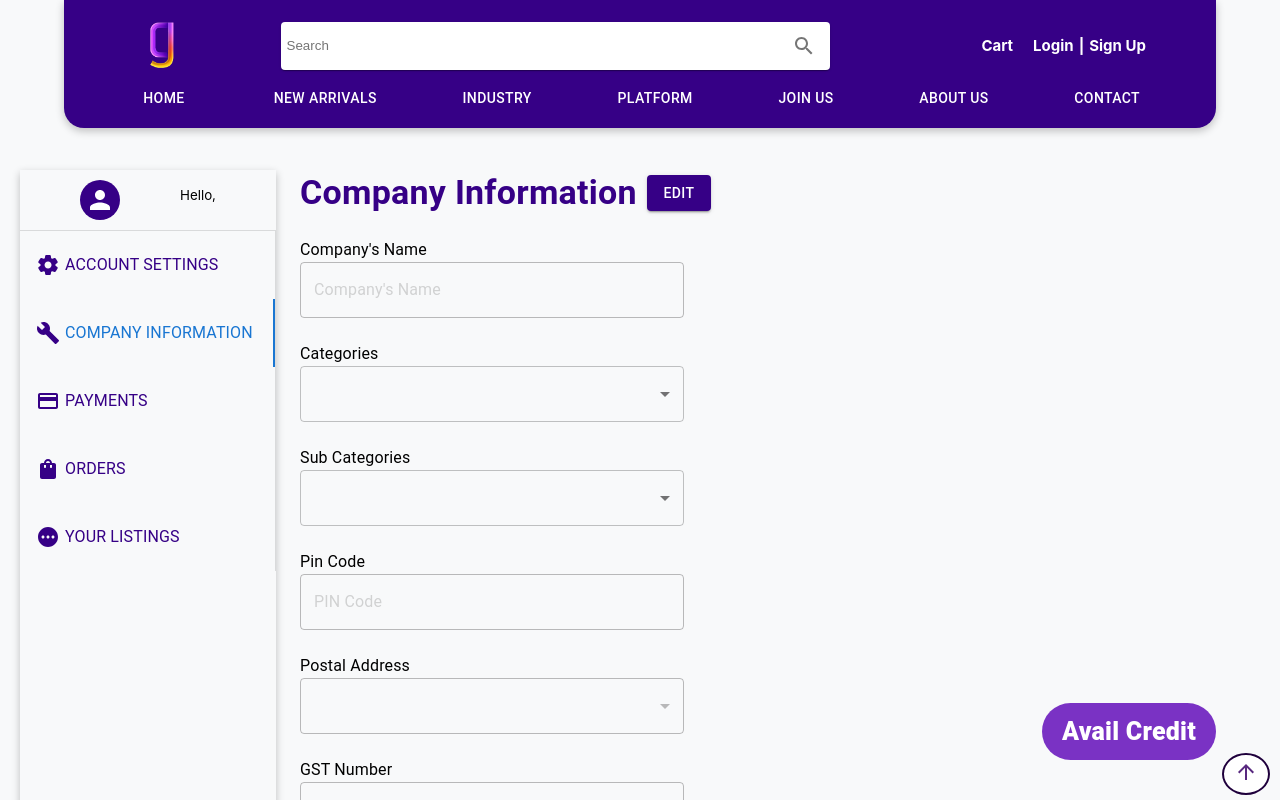
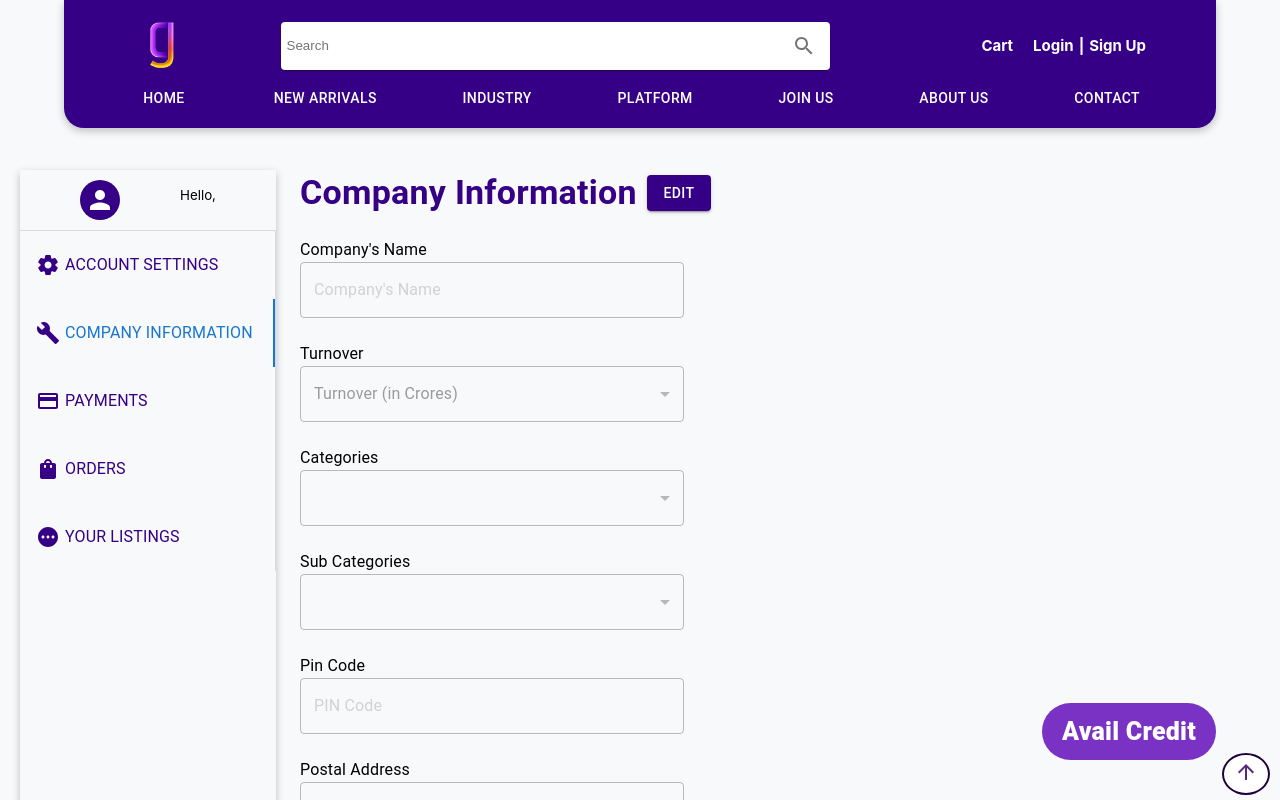
Before and after one commit to ishanyadav13290/new-internship-folder, a React (Create React App) app: page /account in a window 1280 px wide. Both pictures are taken after a click on the tab "COMPANY INFORMATION". Shown: the top 800 px of the page. Built offline with nearby package versions, Linux system fonts and the light colour scheme; what lord-icon-element would draw is missing.

Commit message:
company info fixed

```diff
--- a/src/components/User/Settings/CompanyInfo/companyInfo.jsx
+++ b/src/components/User/Settings/CompanyInfo/companyInfo.jsx
@@ -48,6 +48,7 @@ export default function CompanyInfo() {
   const [subCategoryValue, setSubCategoryValue] = useState([]);
   const [locations, setLocations] = useState([]);
   const [postalAddress, setPostalAddress] = useState([]);
+  const [turnover, setTurnover] = useState("")
 
   const handleChange = (event) => {
     const {
@@ -58,11 +59,13 @@ export default function CompanyInfo() {
       typeof value === 'string' ? value.split(',') : value,
     );
   };
+  const handleTurnoverChange = (e)=>{
+    setTurnover(e.target.value)
+  }
   const handleChange2 = (event) => {
     const {
       target: { value },
     } = event;
-    console.log(value)
     setSubCategoryValue(
       // On autofill we get a stringified value.
       typeof value === 'string' ? value.split(',') : value,
@@ -151,13 +154,40 @@ export default function CompanyInfo() {
           <TextField onChange={companyNameChange} sx={{ width: ["100%", "50%"] }} type="text" disabled={isDisable} placeholder={"Company's Name"} />
         </Box>
       </Box>
-
+      <br />
+      <Box display={"flex"}>
+        <Box textAlign={"left"} width={"100%"}>
+          <Typography variant={"body1"}>Turnover</Typography>
+          <Box sx={{ width: ["100%", "50%"] }}>
+      <FormControl fullWidth disabled={isDisable}>
+        <InputLabel id="demo-simple-select-label">Turnover (in Crores)</InputLabel>
+        <Select
+          labelId="demo-simple-select-label"
+          id="demo-simple-select"
+          value={turnover}
+          label="Turnover (in Crores)"
+          onChange={handleTurnoverChange}
+        >
+            <MenuItem value={"0-10Cr"}>0-10 Cr</MenuItem>
+            <MenuItem value={"11-25Cr"}>11-25 Cr</MenuItem>
+            <MenuItem value={"25-50Cr"}>25-50 Cr</MenuItem>
+            <MenuItem value={"50-100Cr"}>50-100 Cr</MenuItem>
+            <MenuItem value={"100-200Cr"}>100-200 Cr</MenuItem>
+            <MenuItem value={"200-300Cr"}>200-300 Cr</MenuItem>
+            <MenuItem value={"300-400Cr"}>300-400 Cr</MenuItem>
+            <MenuItem value={"400-500Cr"}>400-500 Cr</MenuItem>
+            <MenuItem value={"500+Cr"}>500+ Cr</MenuItem>
+        </Select>
+      </FormControl>
+    </Box>
+        </Box>
+      </Box>
       <br />
       <Box display={"flex"}>
         <Box textAlign={"left"} width={"100%"}>
           <Typography variant={"body1"}>Categories</Typography>
           <div>
-            <FormControl sx={{ width: ["100%", "50%"] }}>
+            <FormControl sx={{ width: ["100%", "50%"] }} disabled={isDisable}>
               <Select
                 MenuProps={{
                   variant: 'menu',
@@ -195,7 +225,7 @@ export default function CompanyInfo() {
         <Box textAlign={"left"} width={"100%"}>
           <Typography variant={"body1"}>Sub Categories</Typography>
           <div>
-            <FormControl sx={{ width: ["100%", "50%"] }}>
+            <FormControl sx={{ width: ["100%", "50%"] }} disabled={isDisable}>
               <Select
                 MenuProps={{
                   variant: 'menu',
```
